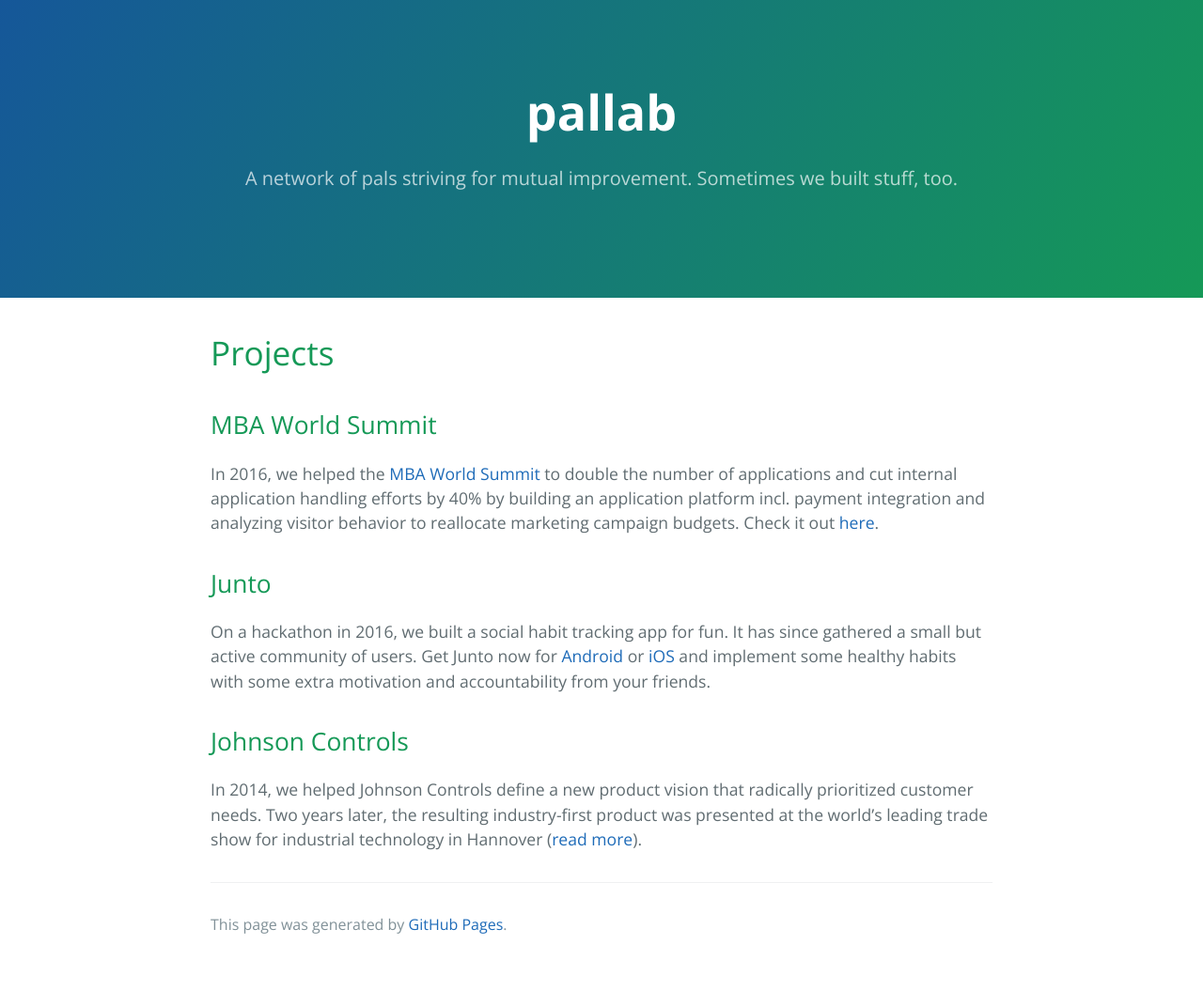
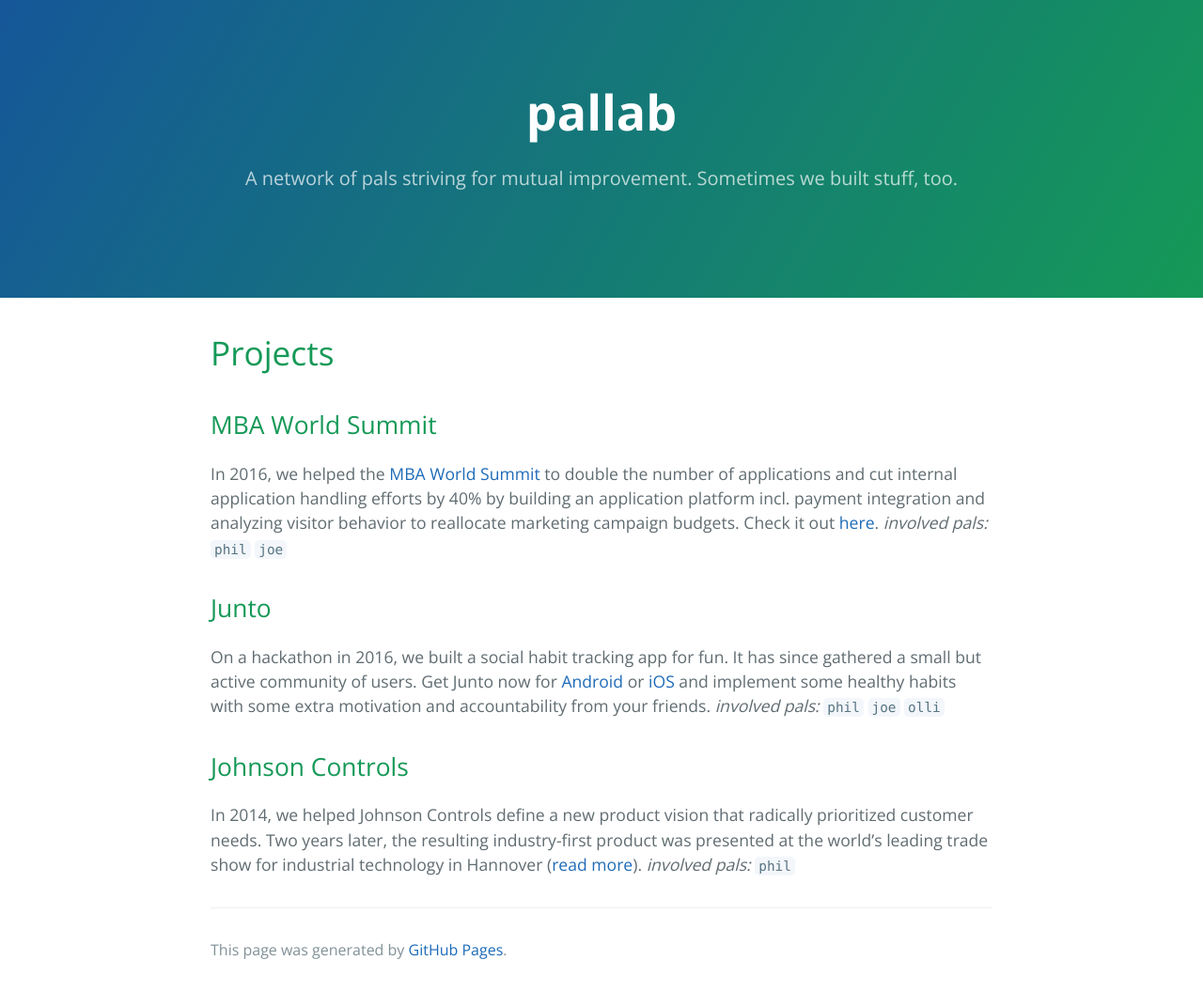
Before and after one commit to pal-lab/pal-lab.github.io, a Jekyll site: the page built from index.md, in a window 1280 px wide. Shown: the whole page at 94% size. Built offline with Jekyll 4.4.1, drawn with Linux system fonts in a browser that asks for light colours; our own code applies the rules of GitHub Pages for plain Markdown files; before the commit the page ends 1028 px from its top, so only the background shows below that.

Commit message:
editorial

```diff
--- a/index.md
+++ b/index.md
@@ -8,13 +8,16 @@ layout: default
 ## [](#header-2)MBA World Summit
 
 In 2016, we helped the [MBA World Summit](http://mbaworldsummit.com/) to double the number of applications and cut internal application handling efforts by 40% by building an application platform incl. payment integration and analyzing visitor behavior to reallocate marketing campaign budgets. Check it out [here](http://admissions.mbaworldsummit.com/).
+_involved pals:_ `phil` `joe`
 
 
 ## [](#header-2)Junto
 
 On a hackathon in 2016, we built a social habit tracking app for fun. It has since gathered a small but active community of users. Get Junto now for [Android](https://play.google.com/store/apps/details?id=io.pallab.junto) or [iOS](https://itunes.apple.com/us/app/junto-mutual-improvement/id1326121611?mt=8) and implement some healthy habits with some extra motivation and accountability from your friends.
+_involved pals:_ `phil` `joe` `olli`
 
 
 ## [](#header-2)Johnson Controls
 
 In 2014, we helped Johnson Controls define a new product vision that radically prioritized customer needs. Two years later, the resulting industry-first product was presented at the world's leading trade show for industrial technology in Hannover ([read more](http://www.johnsoncontrols.com/de_de/-/media/jci/be/germany/chillers/files/be_ykwkk_brochure_de.pdf?la=de)).
+_involved pals:_ `phil`
```
